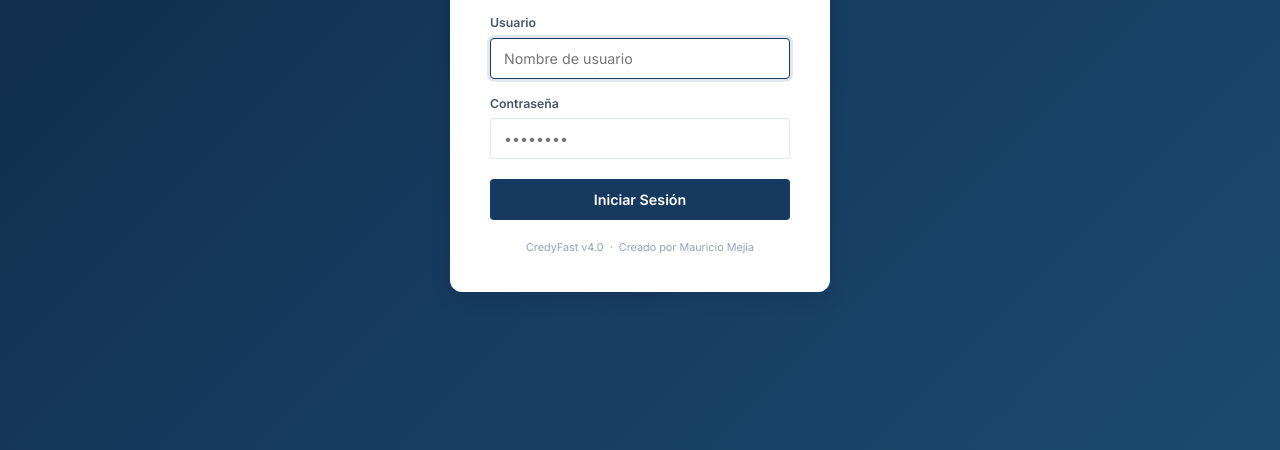
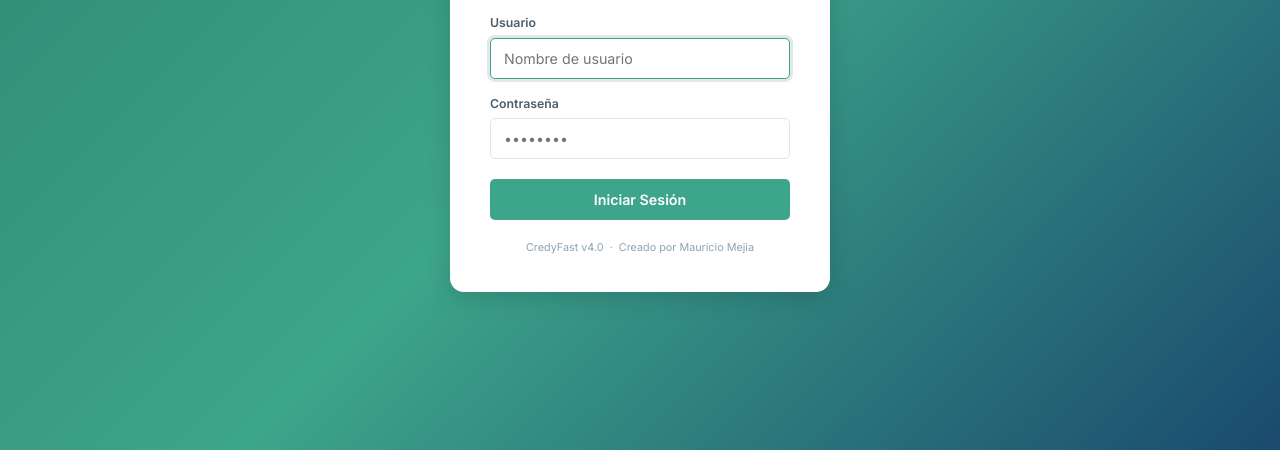
Before and after one commit to Credyfast/credyfast-web, a plain HTML site: page index.html in a window 1280 px wide. Shown: the part 350-800 px from the top of the page. Drawn offline with nearby package versions, Linux system fonts and the light colour scheme.

Commit message:
Update base.css

```diff
--- a/css/base.css
+++ b/css/base.css
@@ -3,54 +3,63 @@
    ============================================================ */
 
 :root {
-  /* ── Paleta CredyFast (extraída del logo) ── */
-  --cf-primary:        #163A5F;
-  --cf-primary-dark:   #0F2942;
-  --cf-primary-light:  #1E4D7B;
-  --cf-teal:           #0F9E8E;
-  --cf-teal-light:     #12B5A3;
-  --cf-gold:           #F0A500;
+  /* ── Paleta CredyFast — extraída del logo ── */
+
+  /* Logo teal (fondo CREDY) */
+  --cf-primary:        #3DA58A;
+  --cf-primary-dark:   #2C8570;
+  --cf-primary-light:  #5BBFA0;
+
+  /* Logo ámbar/dorado (el rayo) */
+  --cf-gold:           #D4922A;
+  --cf-gold-light:     #E8A83C;
+  --cf-gold-dark:      #B97A1F;
+
+  /* Logo amarillo (círculo $) */
+  --cf-yellow:         #F5D633;
 
   /* ── Funcionales ── */
-  --cf-accent:         #22C55E;
-  --cf-accent-dark:    #16A34A;
-  --cf-danger:         #DC2626;
-  --cf-danger-dark:    #B91C1C;
-  --cf-warning:        #F59E0B;
-  --cf-warning-dark:   #D97706;
-  --cf-info:           #3B82F6;
+  --cf-teal:           #3DA58A;      /* acento principal = teal del logo  */
+  --cf-teal-light:     #5BBFA0;
+  --cf-accent:         #3DA58A;      /* botones primarios                */
+  --cf-accent-dark:    #2C8570;
+  --cf-danger:         #E05252;
+  --cf-danger-dark:    #C13A3A;
+  --cf-warning:        #D4922A;      /* = dorado del logo                */
+  --cf-warning-dark:   #B97A1F;
+  --cf-info:           #4A9FD4;
 
   /* ── Fondos ── */
-  --cf-bg:             #F0F4F8;
+  --cf-bg:             #F2F5F7;      /* gris muy claro, limpio            */
   --cf-surface:        #FFFFFF;
-  --cf-surface-2:      #F8FAFC;
-  --cf-border:         #E2E8F0;
-  --cf-border-dark:    #CBD5E1;
+  --cf-surface-2:      #F8FAFB;
+  --cf-border:         #DDE3E9;
+  --cf-border-dark:    #C4CDD6;
 
   /* ── Texto ── */
-  --cf-text:           #1E293B;
-  --cf-text-secondary: #475569;
-  --cf-muted:          #94A3B8;
+  --cf-text:           #1C2833;      /* casi negro, no puro               */
+  --cf-text-secondary: #4A5E6D;
+  --cf-muted:          #8FA3B1;
 
-  /* ── Sidebar ── */
-  --cf-sidebar-bg:     #0F2942;
-  --cf-sidebar-hover:  rgba(255,255,255,0.07);
-  --cf-sidebar-active: rgba(255,255,255,0.13);
-  --cf-sidebar-text:   #C8D8E8;
+  /* ── Sidebar — oscuro con teal del logo ── */
+  --cf-sidebar-bg:     #1A2E28;      /* verde muy oscuro (teal oscuro)    */
+  --cf-sidebar-hover:  rgba(91,191,160,0.10);
+  --cf-sidebar-active: rgba(91,191,160,0.20);
+  --cf-sidebar-text:   #B8D4CC;      /* teal apagado para texto normal    */
 
   /* ── Dimensiones ── */
-  --sidebar-width:     220px;
+  --sidebar-width:     230px;
   --header-height:     56px;
 
   /* ── Formas ── */
-  --radius-sm:         4px;
-  --radius:            8px;
-  --radius-lg:         12px;
+  --radius-sm:         5px;
+  --radius:            9px;
+  --radius-lg:         14px;
 
   /* ── Sombras ── */
-  --shadow-sm:         0 1px 3px rgba(0,0,0,0.07);
-  --shadow:            0 2px 8px rgba(0,0,0,0.10);
-  --shadow-lg:         0 4px 20px rgba(0,0,0,0.13);
+  --shadow-sm:         0 1px 3px rgba(0,0,0,0.08);
+  --shadow:            0 2px 10px rgba(0,0,0,0.10);
+  --shadow-lg:         0 6px 24px rgba(0,0,0,0.14);
 
   --transition:        0.15s ease;
 }
```
